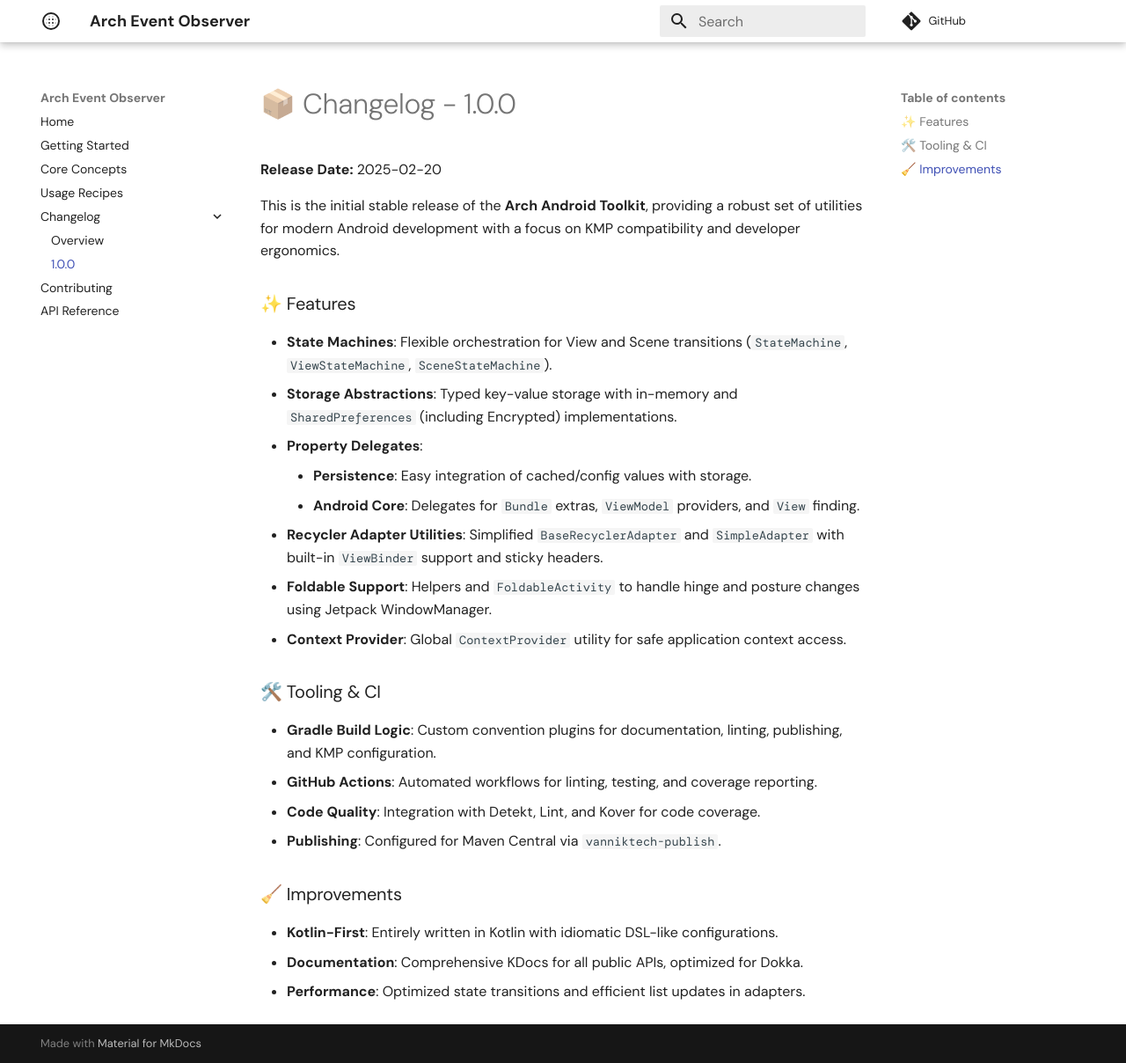
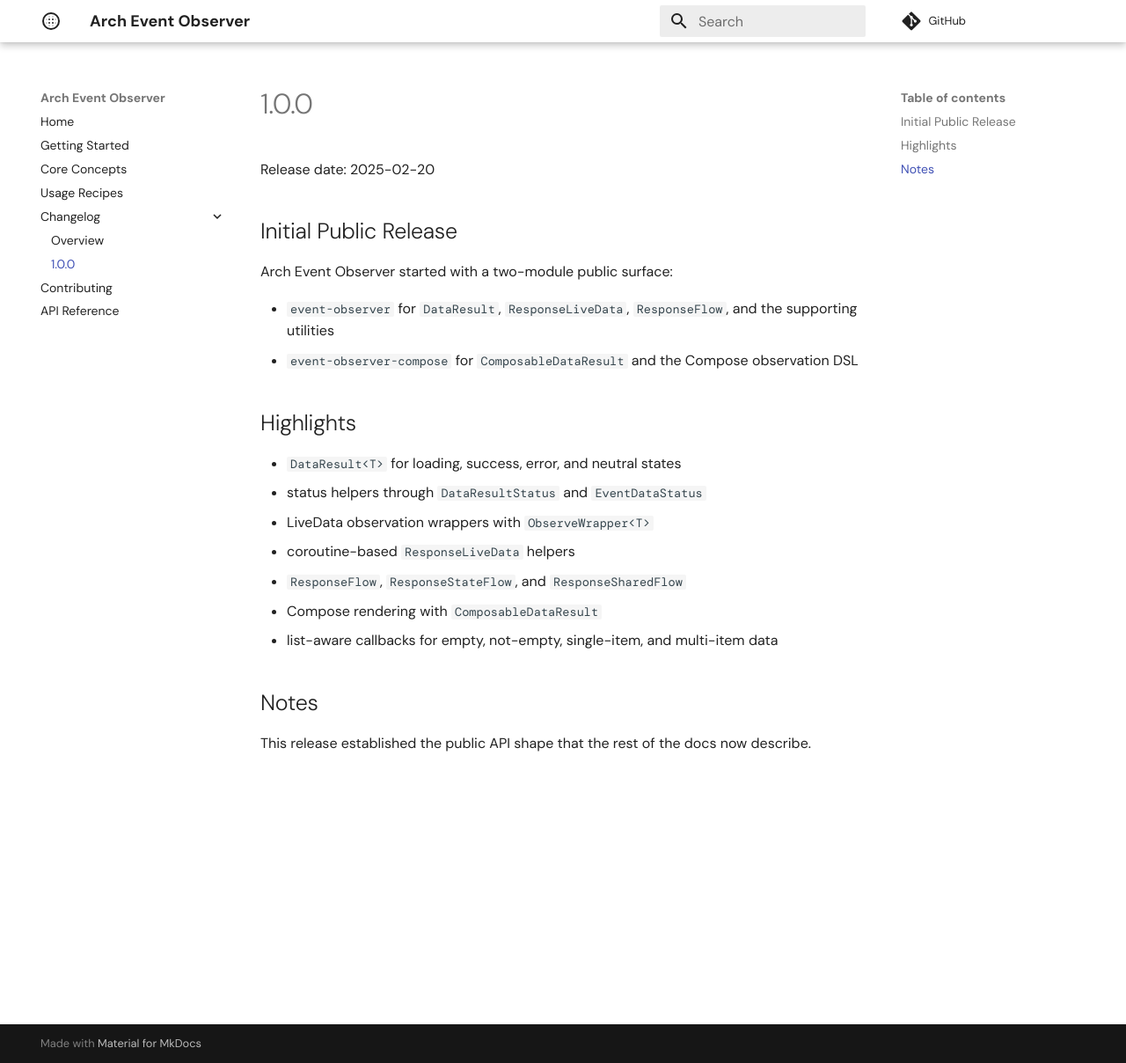
Before and after one commit to matheus-corregiari/arch-event-observer, an MkDocs documentation site: the page built from docs/changelog/1.0.0.md, in a window 1280 px wide and 1208 px high. Shown: the whole window at 88% size. Built offline with MkDocs 1.6.1 and Material for MkDocs 9.7.7, drawn with Linux system fonts in a browser that asks for light colours; some web fonts are replaced; comment, search, counter and statistics services are not loaded.

Commit message:
Refine 1.0.0 changelog to reflect project renaming and initial feature set
- Update changelog title and release date format.
- Replace "Arch Android Toolkit" references with "Arch Event Observer" to align with the new project identity.
- Refactor the 1.0.0 release highlights to focus on the core public API, including `DataResult`, `ResponseLiveData`, `ResponseFlow`, and the Compose-driven `ComposableDataResult`.
- Simplify the module descriptions to highlight the separation between the core `event-observer` logic and the `event-observer-compose` DSL.
- Remove legacy feature descriptions (State Machines, Storage, Foldable support) that no longer match the current repository scope.

```diff
--- a/docs/changelog/1.0.0.md
+++ b/docs/changelog/1.0.0.md
@@ -1,26 +1,25 @@
-# 📦 Changelog - 1.0.0
+# 1.0.0
 
-**Release Date:** 2025-02-20
+Release date: 2025-02-20
 
-This is the initial stable release of the **Arch Android Toolkit**, providing a robust set of utilities for modern Android development with a focus on KMP compatibility and developer ergonomics.
+## Initial Public Release
 
-### ✨ Features
-- **State Machines**: Flexible orchestration for View and Scene transitions (`StateMachine`, `ViewStateMachine`, `SceneStateMachine`).
-- **Storage Abstractions**: Typed key-value storage with in-memory and `SharedPreferences` (including Encrypted) implementations.
-- **Property Delegates**:
-    - **Persistence**: Easy integration of cached/config values with storage.
-    - **Android Core**: Delegates for `Bundle` extras, `ViewModel` providers, and `View` finding.
-- **Recycler Adapter Utilities**: Simplified `BaseRecyclerAdapter` and `SimpleAdapter` with built-in `ViewBinder` support and sticky headers.
-- **Foldable Support**: Helpers and `FoldableActivity` to handle hinge and posture changes using Jetpack WindowManager.
-- **Context Provider**: Global `ContextProvider` utility for safe application context access.
+Arch Event Observer started with a two-module public surface:
 
-### 🛠️ Tooling & CI
-- **Gradle Build Logic**: Custom convention plugins for documentation, linting, publishing, and KMP configuration.
-- **GitHub Actions**: Automated workflows for linting, testing, and coverage reporting.
-- **Code Quality**: Integration with Detekt, Lint, and Kover for code coverage.
-- **Publishing**: Configured for Maven Central via `vanniktech-publish`.
+- `event-observer` for `DataResult`, `ResponseLiveData`, `ResponseFlow`, and the supporting
+  utilities
+- `event-observer-compose` for `ComposableDataResult` and the Compose observation DSL
 
-### 🧹 Improvements
-- **Kotlin-First**: Entirely written in Kotlin with idiomatic DSL-like configurations.
-- **Documentation**: Comprehensive KDocs for all public APIs, optimized for Dokka.
-- **Performance**: Optimized state transitions and efficient list updates in adapters.
+## Highlights
+
+- `DataResult<T>` for loading, success, error, and neutral states
+- status helpers through `DataResultStatus` and `EventDataStatus`
+- LiveData observation wrappers with `ObserveWrapper<T>`
+- coroutine-based `ResponseLiveData` helpers
+- `ResponseFlow`, `ResponseStateFlow`, and `ResponseSharedFlow`
+- Compose rendering with `ComposableDataResult`
+- list-aware callbacks for empty, not-empty, single-item, and multi-item data
+
+## Notes
+
+This release established the public API shape that the rest of the docs now describe.
```
